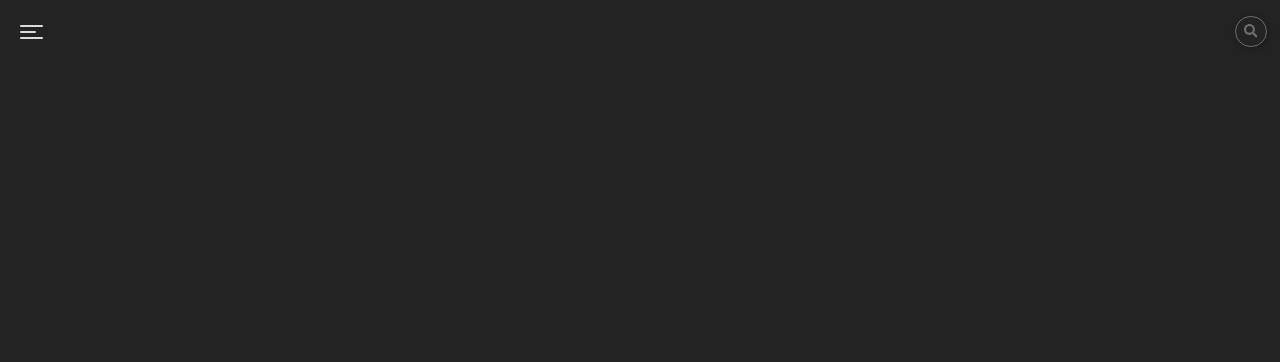
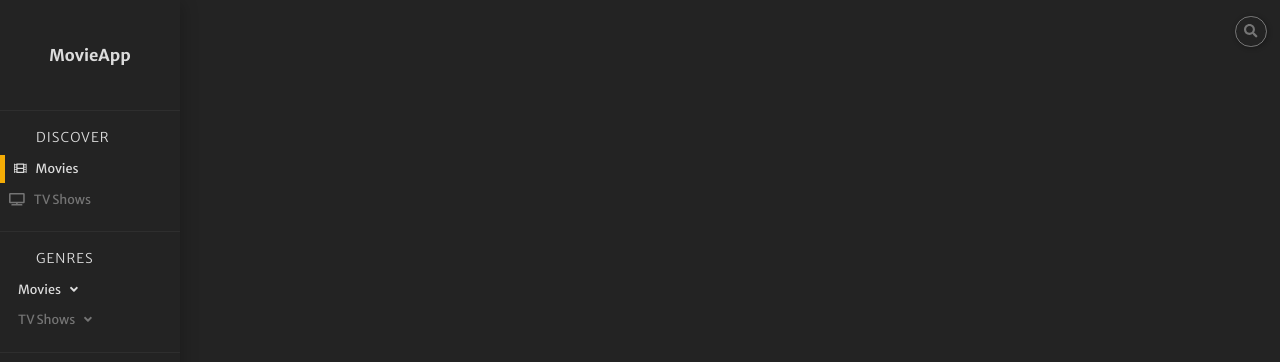
Before and after one commit to jocovass/movie-app, a React (Create React App) app: page / in a window 1280 px wide. Shown: the top 362 px of the page. Built offline with nearby package versions, Linux system fonts and the light colour scheme; no server answers.

Commit message:
Adding the navigation

```diff
--- a/src/App.js
+++ b/src/App.js
@@ -5,14 +5,14 @@ import Header from './containers/Header/Header';
 import Loader from './components/Loader/Loader';
 
 function App({ loading, initApp, clearInit }) {
-  useEffect(() => {
-    // axios
-    //   .get()
-    //   .then((res) => console.log(res))
-    //   .catch((err) => console.log(err));
-    initApp();
-    setTimeout(clearInit, 5000);
-  }, []);
+  // useEffect(() => {
+  //   // axios
+  //   //   .get()
+  //   //   .then((res) => console.log(res))
+  //   //   .catch((err) => console.log(err));
+  //   initApp();
+  //   setTimeout(clearInit, 2000);
+  // }, []);
   if (loading) {
     return <Loader />;
   }
--- a/src/components/GlobalStyles/GlobalStyles.js
+++ b/src/components/GlobalStyles/GlobalStyles.js
@@ -4,7 +4,7 @@ const GlobalStyles = createGlobalStyle`
     :root {
         // Colors
         --clr-primary: #dcdcdc;
-        --clr-primary-light: #dcdcdc66;
+        --clr-primary-light: #dcdcdc70;
         --clr-secondary: #232323;
         --clr-success: #81a123;
         --clr-danger: #ef6837;
@@ -45,6 +45,7 @@ const GlobalStyles = createGlobalStyle`
     button {
         outline: none;
         background-color: transparent;
+        font-family: inherit;
         border: none;
         cursor: pointer;
     }
--- a/src/components/Loader/Loader.js
+++ b/src/components/Loader/Loader.js
@@ -18,7 +18,8 @@ const borderFade = keyframes`
   100% {
     border-color: var(--clr-info);
     box-shadow: 0 0 0 3px rgba(244, 173, 6, 0.5),
-      0 0 0 6px rgba(244, 173, 6, 0.2);
+      0 0 0 6px rgba(244, 173, 6, 0.2),
+      0 0 0 9px rgba(244, 173, 6, 0.1);
   }
 `;
 
--- a/src/components/Logo/Logo.js
+++ b/src/components/Logo/Logo.js
@@ -3,7 +3,10 @@ import styled from 'styled-components';
 
 const Wrapper = styled.div`
   h1 {
-    font-size: 1.5rem;
+    font-size: 1.8rem;
+    text-align: center;
+    padding: 5rem 0;
+    border-bottom: 1px solid rgba(255, 255, 255, 0.05);
   }
 `;
 
--- a/src/components/Navbar/Navigation/Navigation.js
+++ b/src/components/Navbar/Navigation/Navigation.js
@@ -1,8 +1,193 @@
-import React from 'react';
+import React, { useState } from 'react';
 import styled from 'styled-components';
+import { FontAwesomeIcon } from '@fortawesome/react-fontawesome';
+import {
+  faTv,
+  faFilm,
+  faAngleDown,
+  faAngleUp,
+  faDotCircle,
+  faBalanceScale,
+} from '@fortawesome/free-solid-svg-icons';
+
+const Nav = styled.nav`
+  .nav-group {
+    padding: 2rem 0;
+    border-bottom: 1px solid rgba(255, 255, 255, 0.05);
+
+    &__title {
+      font-size: 1.5rem;
+      letter-spacing: 1px;
+      font-weight: 300;
+      text-transform: uppercase;
+      margin-bottom: 1rem;
+      padding-left: 4rem;
+    }
+
+    &__list {
+      list-style-type: none;
+    }
+
+    &__item {
+      &:not(:last-child) {
+        margin-bottom: 0.3rem;
+      }
+    }
+
+    &__btn {
+      display: block;
+      font-size: 1.4rem;
+      color: var(--clr-primary-light);
+      padding: 0.7rem 1rem;
+
+      &.active {
+        border-left: 5px solid var(--clr-info);
+        color: var(--clr-primary);
+      }
+    }
+  }
+
+  .genres .nav-group__btn {
+    padding-left: 2rem;
+
+    &.active {
+      border: none;
+    }
+  }
+
+  .icon-type {
+    margin-right: 1rem;
+  }
+
+  .icon-arrow {
+    margin-left: 1rem;
+    font-size: 1.4rem;
+  }
+`;
+
+const Subnav = styled.div`
+  overflow: hidden;
+  height: ${(props) => (props.isOpen ? '100%' : '0px')};
+  transition: height 1s ease;
+
+  .sub-nav {
+    &__list {
+      list-style-type: none;
+    }
+
+    &__item {
+      font-size: 1.2rem;
+      color: var(--clr-primary-light);
+
+      padding: 0.6rem 1rem;
+
+      &:not(:last-child) {
+        margin-bottom: 0.3rem;
+      }
+    }
+  }
+
+  .active {
+    border-left: 5px solid var(--clr-info);
+    color: var(--clr-primary);
+  }
+
+  .icon-dot {
+    margin-right: 1rem;
+  }
+`;
 
 const Navigation = () => {
-  return <nav>Navigation</nav>;
+  const [openMovies, setOpenMovies] = useState(false);
+  console.log(openMovies);
+  return (
+    <Nav>
+      {/* Top navigation */}
+      <div className="nav-group types">
+        <h3 className="nav-group__title">Discover</h3>
+        <ul className="nav-group__list">
+          <li className="nav-group__item">
+            <button className="nav-group__btn active">
+              <FontAwesomeIcon icon={faFilm} className="icon-type" />
+              Movies
+            </button>
+          </li>
+          <li className="nav-group__item">
+            <button className="nav-group__btn">
+              <FontAwesomeIcon icon={faTv} className="icon-type" />
+              TV Shows
+            </button>
+          </li>
+        </ul>
+      </div>
+
+      {/* Bottom navigation */}
+      <div className="nav-group genres">
+        <h3 className="nav-group__title">Genres</h3>
+        <ul className="nav-group__list">
+          <li className="nav-group__item ">
+            <button
+              className="nav-group__btn active"
+              onClick={() => setOpenMovies(!openMovies)}
+            >
+              Movies
+              <FontAwesomeIcon icon={faAngleDown} className="icon-arrow" />
+            </button>
+            <Subnav className="sub-nav" isOpen={openMovies}>
+              <ul className="sub-nav__list">
+                <li className="sub-nav__item active">
+                  <FontAwesomeIcon icon={faDotCircle} className="icon-dot" />
+                  Movies
+                </li>
+                <li className="sub-nav__item">
+                  <FontAwesomeIcon icon={faDotCircle} className="icon-dot" />
+                  Movies
+                </li>
+                <li className="sub-nav__item">
+                  <FontAwesomeIcon icon={faDotCircle} className="icon-dot" />
+                  Movies
+                </li>
+                <li className="sub-nav__item">
+                  <FontAwesomeIcon icon={faDotCircle} className="icon-dot" />
+                  Movies
+                </li>
+                <li className="sub-nav__item">
+                  <FontAwesomeIcon icon={faDotCircle} className="icon-dot" />
+                  Movies
+                </li>
+                <li className="sub-nav__item">
+                  <FontAwesomeIcon icon={faDotCircle} className="icon-dot" />
+                  Movies
+                </li>
+                <li className="sub-nav__item">
+                  <FontAwesomeIcon icon={faDotCircle} className="icon-dot" />
+                  Movies
+                </li>
+                <li className="sub-nav__item">
+                  <FontAwesomeIcon icon={faDotCircle} className="icon-dot" />
+                  Movies
+                </li>
+                <li className="sub-nav__item">
+                  <FontAwesomeIcon icon={faDotCircle} className="icon-dot" />
+                  Movies
+                </li>
+                <li className="sub-nav__item">
+                  <FontAwesomeIcon icon={faDotCircle} className="icon-dot" />
+                  Movies
+                </li>
+              </ul>
+            </Subnav>
+          </li>
+          <li className="nav-group__item">
+            <button className="nav-group__btn">
+              TV Shows
+              <FontAwesomeIcon icon={faAngleDown} className="icon-arrow" />
+            </button>
+          </li>
+        </ul>
+      </div>
+    </Nav>
+  );
 };
 
 export default Navigation;
--- a/src/components/Navbar/Sidebar.js
+++ b/src/components/Navbar/Sidebar.js
@@ -1,6 +1,7 @@
 import React, { useState } from 'react';
 import styled from 'styled-components';
 import Logo from '../Logo/Logo';
+import Navigation from './Navigation/Navigation';
 
 const Wrapper = styled.div`
   position: fixed;
@@ -21,8 +22,9 @@ const Wrapper = styled.div`
 
 const Sidebar = ({ isOpen }) => {
   return (
-    <Wrapper isOpen={isOpen}>
+    <Wrapper isOpen={true}>
       <Logo />
+      <Navigation />
     </Wrapper>
   );
 };
--- a/src/components/Search/Search.js
+++ b/src/components/Search/Search.js
@@ -15,7 +15,7 @@ const SearchContainer = styled.div`
   border: 1px solid var(--clr-primary-light);
   box-shadow: 1px 1px 5px rgba(0, 0, 0, 0.3);
   transition: border 0.1s ease-in-out,
-    width 0.25s cubic-bezier(0.6, -0.62, 1, 1.42);
+    width 0.35s cubic-bezier(0.6, -0.62, 0.84, 1.51);
 
   &:hover {
     border-color: var(--clr-info);
@@ -41,6 +41,7 @@ const SearchContainer = styled.div`
     color: var(--clr-primary-light);
     pointer-events: ${(props) => (props.isOpen ? 'auto' : 'none')};
     display: block;
+    margin-left: auto;
   }
 
   input {
@@ -50,7 +51,7 @@ const SearchContainer = styled.div`
     outline: none;
     border: none;
     width: ${(props) => (props.isOpen ? '100%' : '0%')};
-    transition: width 0.25s ease-in-out;
+    transition: width 0.35s ease-in-out;
 
     &::placeholder {
       color: var(--clr-primary-light);
--- a/src/store/reducers/index.js
+++ b/src/store/reducers/index.js
@@ -1,5 +1,7 @@
 const INITIAL_STATE = {
   loading: false,
+  sortBy: 'popularity',
+  search: '',
 };
 
 const reducer = (state = INITIAL_STATE, action) => {
```
Also changed, not shown: src/store/actions/types.js (+7 -1 lines).
